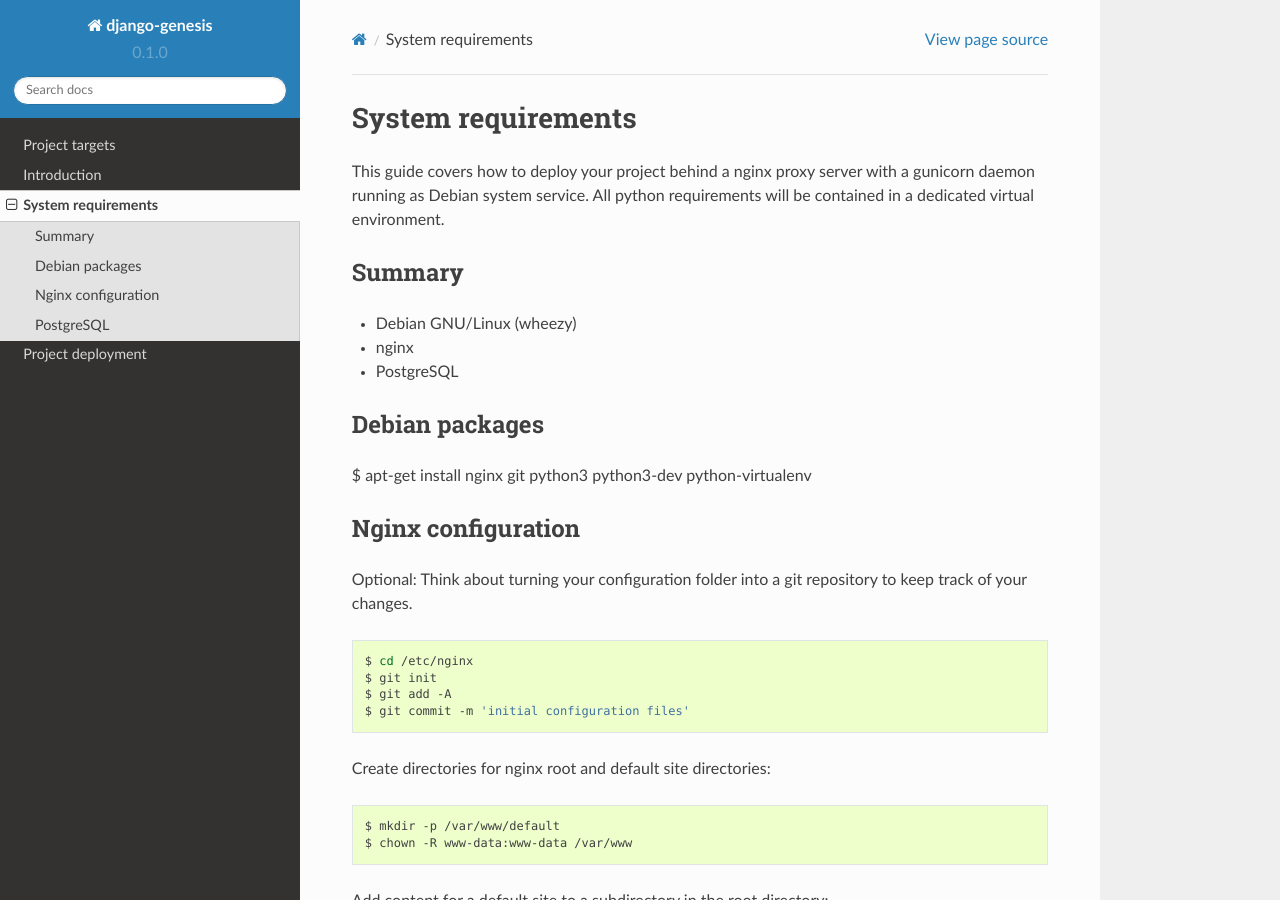
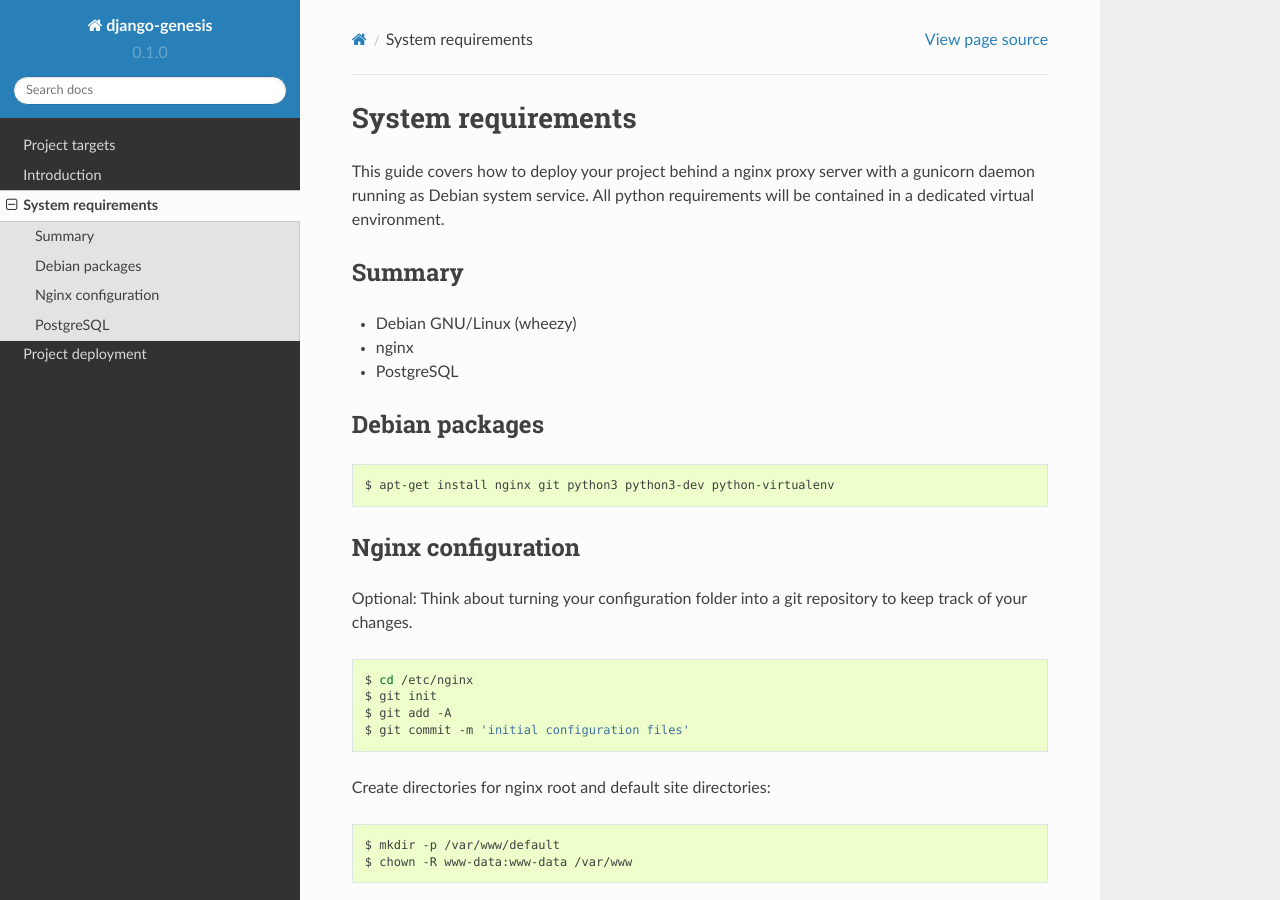
Before and after one commit to byteweaver/django-genesis, a Sphinx documentation site: the page built from docs/deployment/system.rst, in a window 1280 px wide and 900 px high. Built offline with Sphinx 7.4.7 and the Read the Docs theme 2.0.0, drawn with Linux system fonts in a browser that asks for light colours.

Commit message:
fix package installation code-block style

```diff
--- a/docs/deployment/system.rst
+++ b/docs/deployment/system.rst
@@ -13,8 +13,9 @@ Summary
 Debian packages
 ---------------
 
-$ apt-get install nginx git
-python3 python3-dev python-virtualenv
+.. code-block:: bash
+
+    $ apt-get install nginx git python3 python3-dev python-virtualenv
 
 
 Nginx configuration
```
